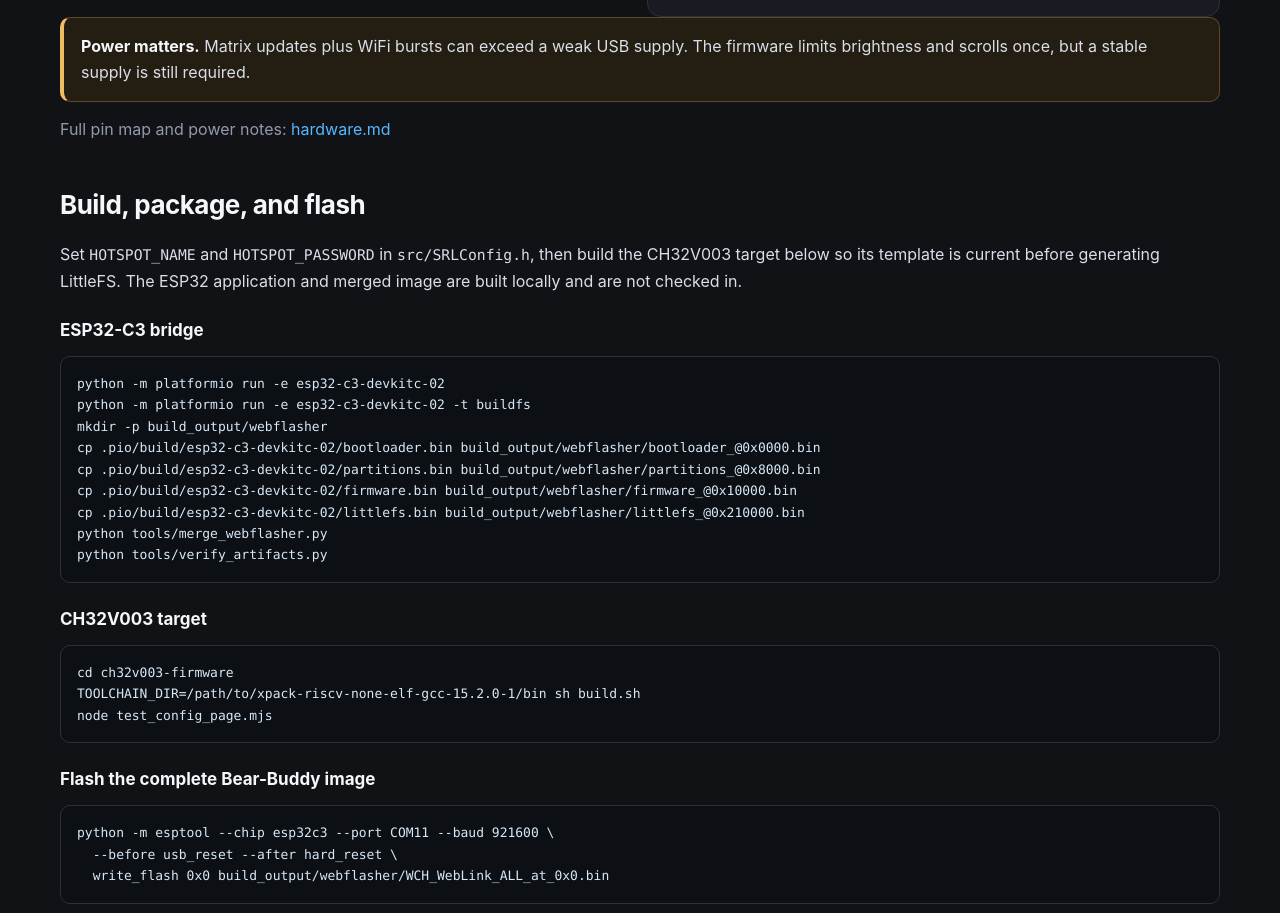
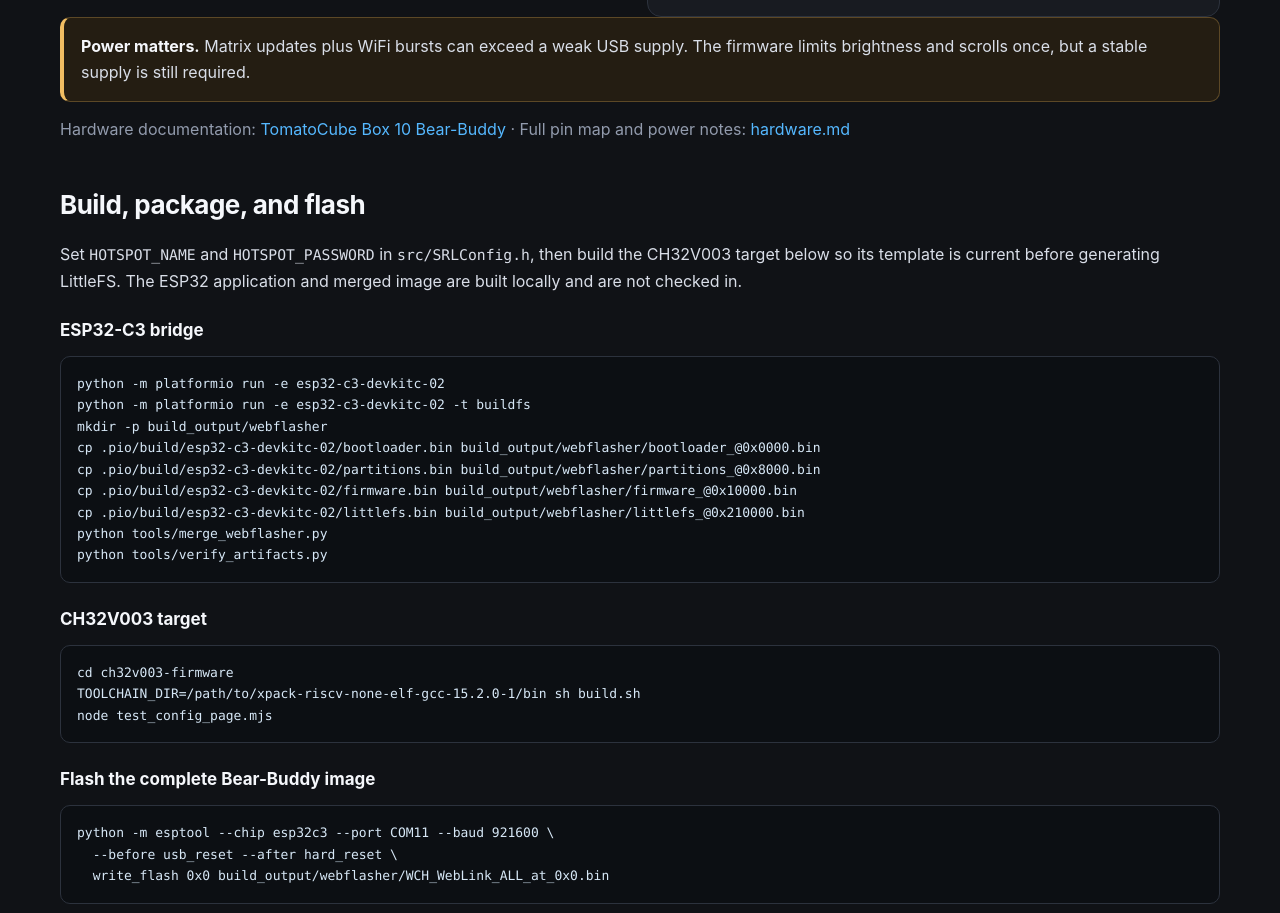
Before and after one commit to foerfelixir/bear-buddy-webflasher, a plain HTML site: page docs/index.html in a window 1280 px wide. Shown: the part 1334-2247 px from the top of the page. Drawn offline with Linux system fonts and the light colour scheme.

Commit message:
Credit TomatoCube for Bear-Buddy hardware documentation
Link the upstream Box 10 hardware guide from the README, hardware notes,
and standalone documentation page.

```diff
--- a/docs/index.html
+++ b/docs/index.html
@@ -161,7 +161,7 @@
         </div>
       </div>
       <div class="callout warn"><strong>Power matters.</strong> Matrix updates plus WiFi bursts can exceed a weak USB supply. The firmware limits brightness and scrolls once, but a stable supply is still required.</div>
-      <p class="muted" style="margin-top:14px">Full pin map and power notes: <a href="hardware.md">hardware.md</a></p>
+      <p class="muted" style="margin-top:14px">Hardware documentation: <a href="https://github.com/TomatoCube18/Docs/tree/main/Box%2010%20-%20Bear-Buddy%20DIY%20Desk%20Companion">TomatoCube Box 10 Bear-Buddy</a> · Full pin map and power notes: <a href="hardware.md">hardware.md</a></p>
     </section>
 
     <section id="build">
```
Also changed, not shown: 3 other files.
